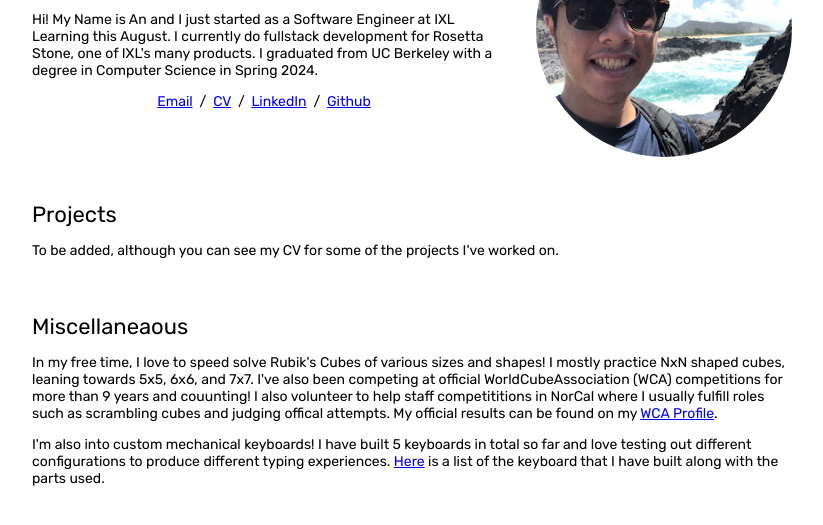
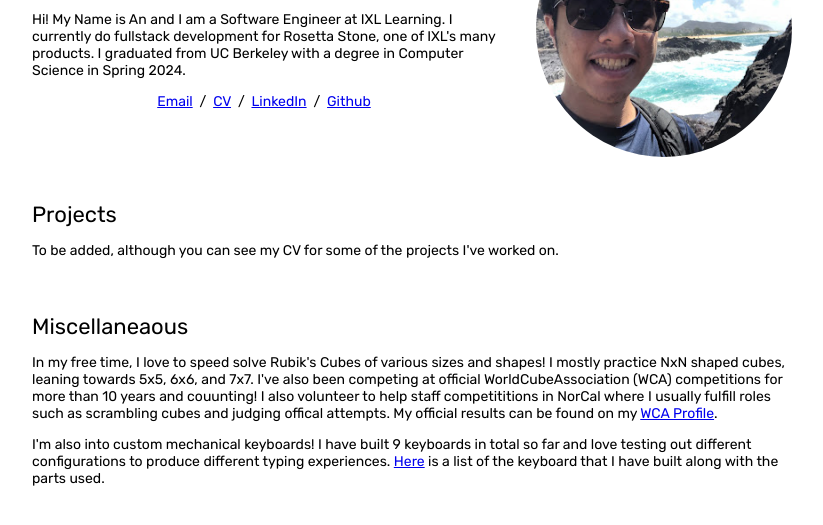
Before and after one commit to answer610/answer610.github.io, a plain HTML site: page index.html in a window 1280 px wide. Shown: the part 127-652 px from the top of the page, without its empty margins (228-1051 px from the left). Drawn offline with Linux system fonts and the light colour scheme.

Commit message:
Update bio

```diff
--- a/index.html
+++ b/index.html
@@ -24,7 +24,7 @@
                 <p class="name" style="text-align: center;">
                   An Le
                 </p>
-                <p>Hi! My Name is An and I just started as a Software Engineer at IXL Learning this August. I currently do fullstack development for Rosetta Stone, one of IXL's many products. I graduated from UC Berkeley with a degree in Computer Science in Spring 2024.
+                <p>Hi! My Name is An and I am a Software Engineer at IXL Learning. I currently do fullstack development for Rosetta Stone, one of IXL's many products. I graduated from UC Berkeley with a degree in Computer Science in Spring 2024.
                 </p>
                 <p style="text-align:center">
                   <a href="mailto:anhongle2002@gmail.com">Email</a> &nbsp;/&nbsp;
@@ -55,10 +55,10 @@
               <td>
                 <h2>Miscellaneaous</h2>
                 <p>In my free time, I love to speed solve Rubik's Cubes of various sizes and shapes! I mostly practice NxN shaped cubes, leaning towards 5x5, 6x6, and 7x7. I've also been competing at official WorldCubeAssociation (WCA)
-                    competitions for more than 9 years and couunting! I also volunteer to help staff competititions in NorCal where I usually fulfill roles such as scrambling cubes and judging offical attempts. My official results can be found on
+                    competitions for more than 10 years and couunting! I also volunteer to help staff competititions in NorCal where I usually fulfill roles such as scrambling cubes and judging offical attempts. My official results can be found on
                     my <a href="https://www.worldcubeassociation.org/persons/2015LEAN01" target="_blank">WCA Profile</a>.
                 </p>
-                <p>I'm also into custom mechanical keyboards! I have built 5 keyboards in total so far and love testing out different configurations to produce different typing experiences. <a href="https://docs.google.com/document/d/1I9PAGUXKCZzM3pKzMsJ6Tj-5GUJqt6CDxUMpBV2c1AE/edit?usp=sharing" target="_blank">Here</a>
+                <p>I'm also into custom mechanical keyboards! I have built 9 keyboards in total so far and love testing out different configurations to produce different typing experiences. <a href="https://docs.google.com/document/d/1I9PAGUXKCZzM3pKzMsJ6Tj-5GUJqt6CDxUMpBV2c1AE/edit?usp=sharing" target="_blank">Here</a>
                   is a list of the keyboard that I have built along with the parts used.
                 </p>
               </td>
```
